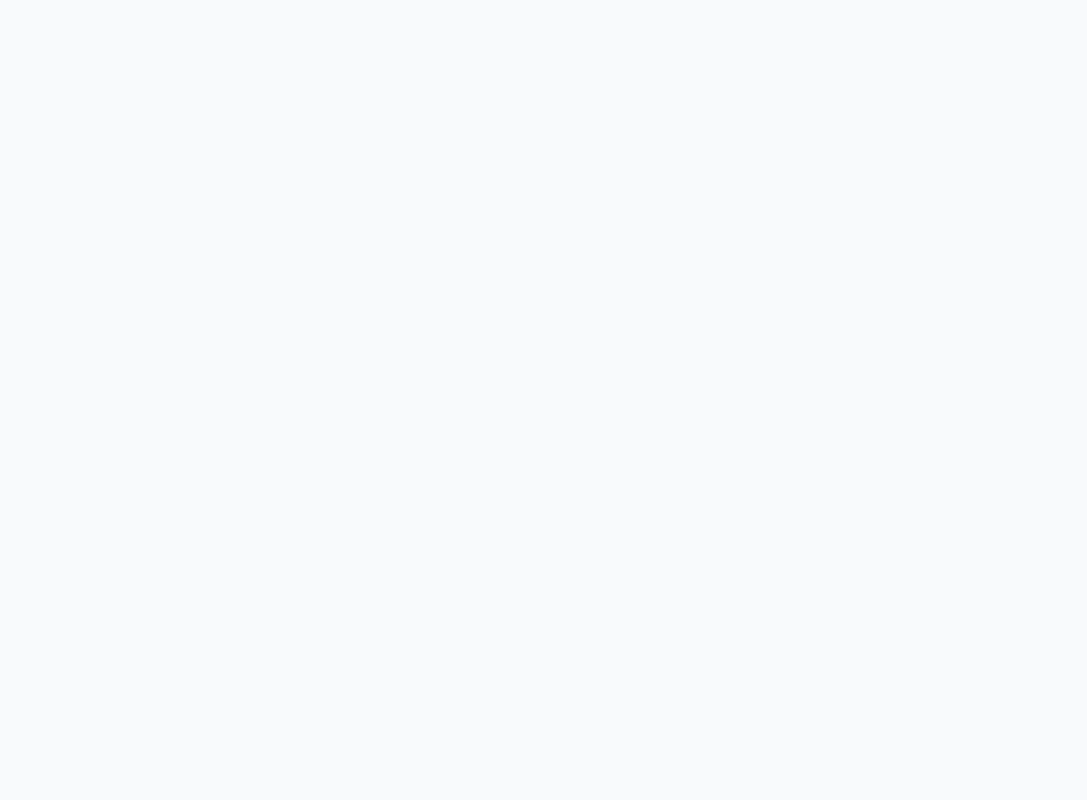
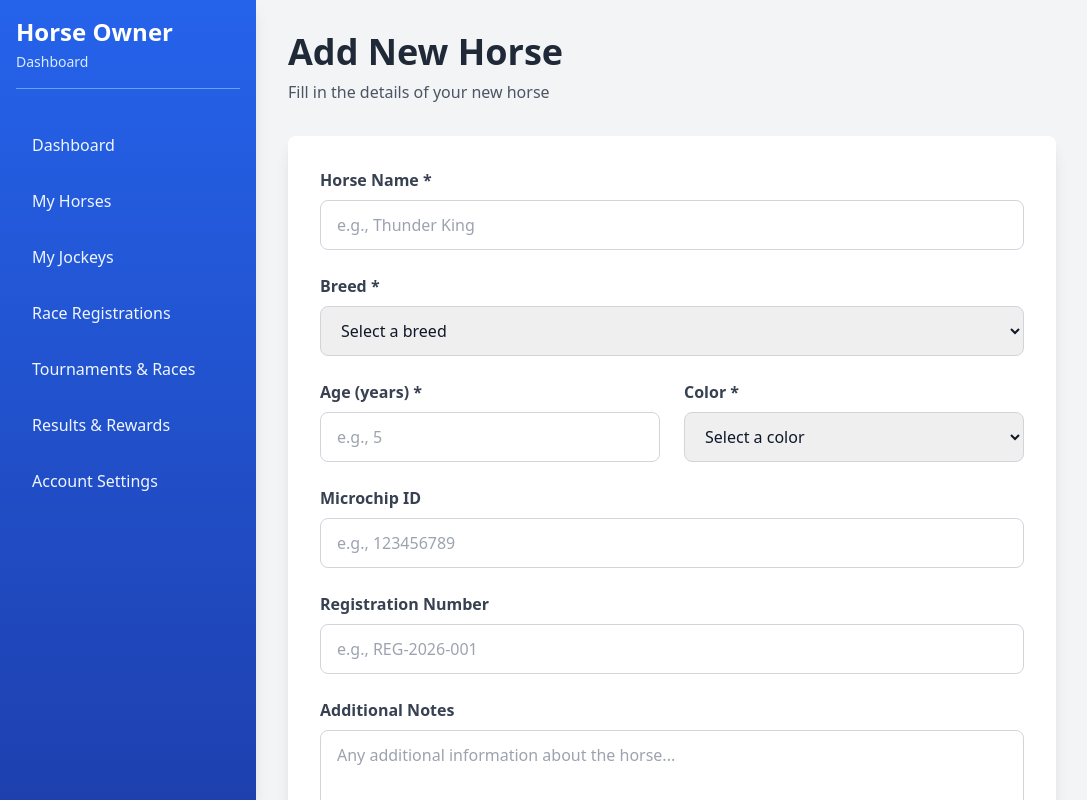
Before and after one commit to Tai0000000/Laptrinh-Web, a React (Vite) app in the folder frontend/: page /horse-owner/horses/new in a window 1280 px wide. Before the commit this address had no page. Shown: the whole page, without its empty margins (0-1087 px from the left). Built offline with nearby package versions, Linux system fonts and the light colour scheme.

Commit message:
feat(FE): add Add New Horse page and integrate navigation from Dashboard and My Horses

```diff
--- a/frontend/src/App.jsx
+++ b/frontend/src/App.jsx
@@ -3,6 +3,7 @@ import { BrowserRouter as Router, Routes, Route } from 'react-router-dom';
 import Blank from './pages/Blank';
 import Dashboard from './pages/HorseOwner/Dashboard';
 import MyHorses from './pages/HorseOwner/MyHorses';
+import AddNewHorse from './pages/HorseOwner/AddNewHorse';
 import MyJockeys from './pages/HorseOwner/MyJockeys';
 import RaceRegistrations from './pages/HorseOwner/RaceRegistrations';
 import TournamentsRaces from './pages/HorseOwner/TournamentsRaces';
@@ -18,6 +19,7 @@ function App() {
         {/* Horse Owner Dashboard Routes */}
         <Route path="/horse-owner/dashboard" element={<Dashboard />} />
         <Route path="/horse-owner/horses" element={<MyHorses />} />
+        <Route path="/horse-owner/horses/new" element={<AddNewHorse />} />
         <Route path="/horse-owner/jockeys" element={<MyJockeys />} />
         <Route path="/horse-owner/race-registrations" element={<RaceRegistrations />} />
         <Route path="/horse-owner/tournaments-races" element={<TournamentsRaces />} />
--- /dev/null
+++ b/frontend/src/pages/HorseOwner/AddNewHorse.jsx
@@ -0,0 +1,243 @@
+import React, { useState } from 'react';
+import { useNavigate } from 'react-router-dom';
+import HorseOwnerLayout from '../../components/HorseOwnerLayout';
+
+const AddNewHorse = () => {
+  const navigate = useNavigate();
+  const [formData, setFormData] = useState({
+    name: '',
+    breed: '',
+    age: '',
+    color: '',
+    microchipId: '',
+    registrationNumber: '',
+    notes: '',
+  });
+
+  const [errors, setErrors] = useState({});
+
+  const handleChange = (e) => {
+    const { name, value } = e.target;
+    setFormData(prev => ({
+      ...prev,
+      [name]: value
+    }));
+    // Clear error when user starts typing
+    if (errors[name]) {
+      setErrors(prev => ({
+        ...prev,
+        [name]: ''
+      }));
+    }
+  };
+
+  const validateForm = () => {
+    const newErrors = {};
+    if (!formData.name.trim()) newErrors.name = 'Horse name is required';
+    if (!formData.breed.trim()) newErrors.breed = 'Breed is required';
+    if (!formData.age || formData.age <= 0) newErrors.age = 'Valid age is required';
+    if (!formData.color.trim()) newErrors.color = 'Color is required';
+    return newErrors;
+  };
+
+  const handleSubmit = (e) => {
+    e.preventDefault();
+    const newErrors = validateForm();
+
+    if (Object.keys(newErrors).length > 0) {
+      setErrors(newErrors);
+      return;
+    }
+
+    // Here you would typically send data to API
+    console.log('Form submitted:', formData);
+    alert('Horse added successfully!');
+    navigate('/horse-owner/horses');
+  };
+
+  const handleCancel = () => {
+    navigate(-1);
+  };
+
+  return (
+    <HorseOwnerLayout>
+      <div className="max-w-3xl">
+        <div className="mb-8">
+          <h1 className="text-4xl font-bold text-gray-800">Add New Horse</h1>
+          <p className="text-gray-600 mt-2">Fill in the details of your new horse</p>
+        </div>
+
+        <form onSubmit={handleSubmit} className="bg-white rounded-lg shadow-lg p-8">
+          {/* Horse Name */}
+          <div className="mb-6">
+            <label className="block text-gray-700 font-semibold mb-2">
+              Horse Name *
+            </label>
+            <input
+              type="text"
+              name="name"
+              value={formData.name}
+              onChange={handleChange}
+              placeholder="e.g., Thunder King"
+              className={`w-full px-4 py-3 border rounded-lg focus:outline-none focus:ring-2 transition-colors ${
+                errors.name
+                  ? 'border-red-500 focus:ring-red-500'
+                  : 'border-gray-300 focus:ring-blue-500'
+              }`}
+            />
+            {errors.name && <p className="text-red-500 text-sm mt-1">{errors.name}</p>}
+          </div>
+
+          {/* Breed */}
+          <div className="mb-6">
+            <label className="block text-gray-700 font-semibold mb-2">
+              Breed *
+            </label>
+            <select
+              name="breed"
+              value={formData.breed}
+              onChange={handleChange}
+              className={`w-full px-4 py-3 border rounded-lg focus:outline-none focus:ring-2 transition-colors ${
+                errors.breed
+                  ? 'border-red-500 focus:ring-red-500'
+                  : 'border-gray-300 focus:ring-blue-500'
+              }`}
+            >
+              <option value="">Select a breed</option>
+              <option value="Thoroughbred">Thoroughbred</option>
+              <option value="Arabian">Arabian</option>
+              <option value="Quarter Horse">Quarter Horse</option>
+              <option value="Mustang">Mustang</option>
+              <option value="Warmblood">Warmblood</option>
+              <option value="Other">Other</option>
+            </select>
+            {errors.breed && <p className="text-red-500 text-sm mt-1">{errors.breed}</p>}
+          </div>
+
+          {/* Age and Color */}
+          <div className="grid grid-cols-1 md:grid-cols-2 gap-6 mb-6">
+            {/* Age */}
+            <div>
+              <label className="block text-gray-700 font-semibold mb-2">
+                Age (years) *
+              </label>
+              <input
+                type="number"
+                name="age"
+                value={formData.age}
+                onChange={handleChange}
+                placeholder="e.g., 5"
+                min="0"
+                max="50"
+                className={`w-full px-4 py-3 border rounded-lg focus:outline-none focus:ring-2 transition-colors ${
+                  errors.age
+                    ? 'border-red-500 focus:ring-red-500'
+                    : 'border-gray-300 focus:ring-blue-500'
+                }`}
+              />
+              {errors.age && <p className="text-red-500 text-sm mt-1">{errors.age}</p>}
+            </div>
+
+            {/* Color */}
+            <div>
+              <label className="block text-gray-700 font-semibold mb-2">
+                Color *
+              </label>
+              <select
+                name="color"
+                value={formData.color}
+                onChange={handleChange}
+                className={`w-full px-4 py-3 border rounded-lg focus:outline-none focus:ring-2 transition-colors ${
+                  errors.color
+                    ? 'border-red-500 focus:ring-red-500'
+                    : 'border-gray-300 focus:ring-blue-500'
+                }`}
+              >
+                <option value="">Select a color</option>
+                <option value="Black">Black</option>
+                <option value="Brown">Brown</option>
+                <option value="Chestnut">Chestnut</option>
+                <option value="Bay">Bay</option>
+                <option value="Gray">Gray</option>
+                <option value="Palomino">Palomino</option>
+                <option value="Other">Other</option>
+              </select>
+              {errors.color && <p className="text-red-500 text-sm mt-1">{errors.color}</p>}
+            </div>
+          </div>
+
+          {/* Microchip ID */}
+          <div className="mb-6">
+            <label className="block text-gray-700 font-semibold mb-2">
+              Microchip ID
+            </label>
+            <input
+              type="text"
+              name="microchipId"
+              value={formData.microchipId}
+              onChange={handleChange}
+              placeholder="e.g., 123456789"
+              className="w-full px-4 py-3 border border-gray-300 rounded-lg focus:outline-none focus:ring-2 focus:ring-blue-500 transition-colors"
+            />
+          </div>
+
+          {/* Registration Number */}
+          <div className="mb-6">
+            <label className="block text-gray-700 font-semibold mb-2">
+              Registration Number
+            </label>
+            <input
+              type="text"
+              name="registrationNumber"
+              value={formData.registrationNumber}
+              onChange={handleChange}
+              placeholder="e.g., REG-2026-001"
+              className="w-full px-4 py-3 border border-gray-300 rounded-lg focus:outline-none focus:ring-2 focus:ring-blue-500 transition-colors"
+            />
+          </div>
+
+          {/* Notes */}
+          <div className="mb-8">
+            <label className="block text-gray-700 font-semibold mb-2">
+              Additional Notes
+            </label>
+            <textarea
+              name="notes"
+              value={formData.notes}
+              onChange={handleChange}
+              placeholder="Any additional information about the horse..."
+              rows="5"
+              className="w-full px-4 py-3 border border-gray-300 rounded-lg focus:outline-none focus:ring-2 focus:ring-blue-500 transition-colors resize-none"
+            />
+          </div>
+
+          {/* Form Actions */}
+          <div className="flex gap-4">
+            <button
+              type="submit"
+              className="flex-1 bg-blue-500 hover:bg-blue-600 text-white font-bold py-3 px-6 rounded-lg transition-colors shadow-md"
+            >
+              Add Horse
+            </button>
+            <button
+              type="button"
+              onClick={handleCancel}
+              className="flex-1 bg-gray-300 hover:bg-gray-400 text-gray-800 font-bold py-3 px-6 rounded-lg transition-colors"
+            >
+              Cancel
+            </button>
+          </div>
+        </form>
+
+        {/* Info Card */}
+        <div className="mt-8 bg-blue-50 border-l-4 border-blue-500 p-6 rounded-lg">
+          <p className="text-blue-700">
+            <span className="font-semibold">Note:</span> Fields marked with * are required. You can update horse information later in the My Horses section.
+          </p>
+        </div>
+      </div>
+    </HorseOwnerLayout>
+  );
+};
+
+export default AddNewHorse;
--- a/frontend/src/pages/HorseOwner/Dashboard.jsx
+++ b/frontend/src/pages/HorseOwner/Dashboard.jsx
@@ -1,7 +1,9 @@
 import React from 'react';
+import { useNavigate } from 'react-router-dom';
 import HorseOwnerLayout from '../../components/HorseOwnerLayout';
 
 const Dashboard = () => {
+  const navigate = useNavigate();
   return (
     <HorseOwnerLayout>
       <div className="max-w-7xl">
@@ -52,7 +54,9 @@ const Dashboard = () => {
           <div className="bg-white rounded-lg shadow p-6">
             <h2 className="text-xl font-bold text-gray-800 mb-4">Quick Actions</h2>
             <div className="space-y-3">
-              <button className="w-full bg-blue-500 hover:bg-blue-600 text-white font-semibold py-2 px-4 rounded transition-colors">
+              <button
+                onClick={() => navigate('/horse-owner/horses/new')}
+                className="w-full bg-blue-500 hover:bg-blue-600 text-white font-semibold py-2 px-4 rounded transition-colors">
                 Add New Horse
               </button>
               <button className="w-full bg-green-500 hover:bg-green-600 text-white font-semibold py-2 px-4 rounded transition-colors">
--- a/frontend/src/pages/HorseOwner/MyHorses.jsx
+++ b/frontend/src/pages/HorseOwner/MyHorses.jsx
@@ -1,7 +1,9 @@
 import React from 'react';
+import { useNavigate } from 'react-router-dom';
 import HorseOwnerLayout from '../../components/HorseOwnerLayout';
 
 const MyHorses = () => {
+  const navigate = useNavigate();
   const horses = [
     { id: 1, name: 'Thunder King', breed: 'Arabian', age: 5, wins: 12 },
     { id: 2, name: 'Lightning', breed: 'Thoroughbred', age: 4, wins: 8 },
@@ -16,7 +18,10 @@ const MyHorses = () => {
             <h1 className="text-4xl font-bold text-gray-800">My Horses</h1>
             <p className="text-gray-600 mt-2">Manage your horses collection</p>
           </div>
-          <button className="bg-blue-500 hover:bg-blue-600 text-white font-semibold py-2 px-6 rounded-lg transition-colors">
+          <button
+            onClick={() => navigate('/horse-owner/horses/new')}
+            className="bg-blue-500 hover:bg-blue-600 text-white font-semibold py-2 px-6 rounded-lg transition-colors"
+          >
             + Add New Horse
           </button>
         </div>
```
